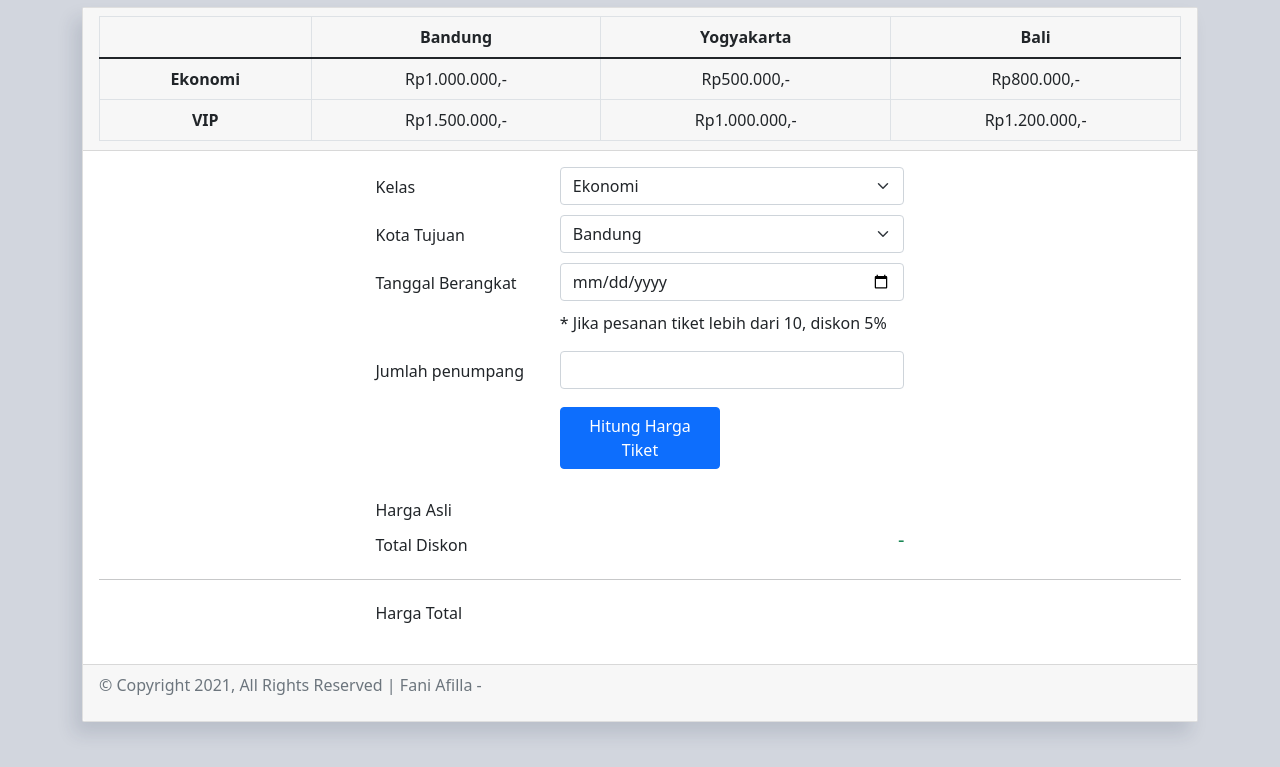
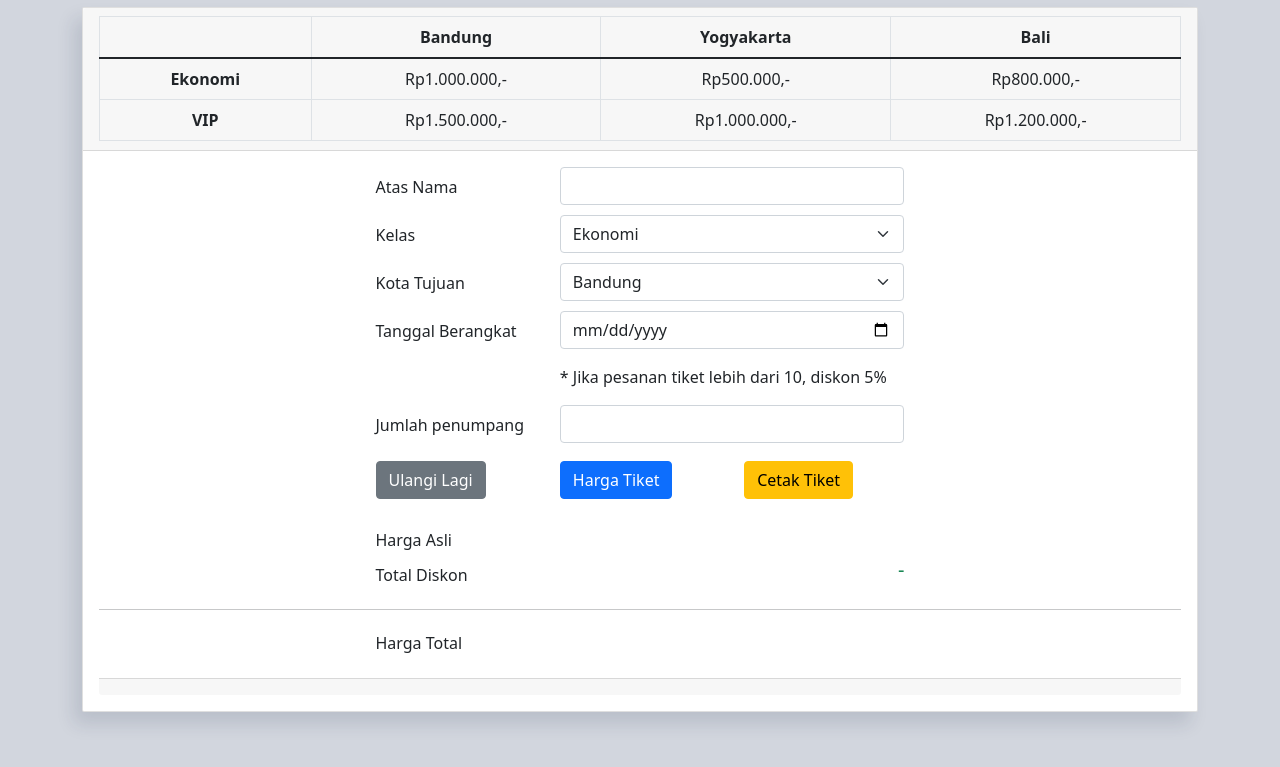
Before and after one commit to FaniAf/Tiket_Pernerbangan-Banyuwangi, a plain HTML site: page index.html in a window 1280 px wide. Shown: the part 145-912 px from the top of the page. Drawn offline with nearby package versions, Linux system fonts and the light colour scheme.

Commit message:
Update index.html

```diff
--- a/index.html
+++ b/index.html
@@ -8,12 +8,13 @@
     <link rel="stylesheet" href="bootstrap.min.css" />
     <link rel="stylesheet" href="style.css" />
 
-    <script src="bootstrap.min.js"></script>
+
   </head>
   <body>
     <div class="auth">
       <div class="container-md">
         <h1 class="text-center"><span>TIKET PESAWAT</span> BANDARA BANYUWANGI</h1>
+
         <!-- start form -->
         <div class="card">
           <div class="card-header">
@@ -43,8 +44,21 @@
             </table>
           </div>
 
+
+
           <div class="card-body">
             <form action="">
+
+              <div class="row justify-content-center">
+                <div class="col-2 pt-2">
+                  <p>Atas Nama </p>
+                </div>
+                <div class="col-4">
+                  <input class="form-control " type="text" id="nama"/>
+                </div>
+              </div>
+
+
               <div class="row justify-content-center">
                 <div class="col-2 pt-2">
                   <p>Kelas</p>
@@ -56,6 +70,8 @@
                   </select>
                 </div>
               </div>
+
+
 
               <div class="row justify-content-center">
                 <div class="col-2 pt-2">
@@ -76,10 +92,14 @@
                 </div>
                 <div class="col-4">
                   <div class="form-group">
-                    <div class='input-group date' id='datetimepicker'>
-                       <input type='date' class="form-control" />
+                    <div class='input-group date' >
+                       <input type='date' class="form-control" id='date'/>
                     </div>
                  </div>
+
+                 <div class="col-8">
+                  <p id="warning" class="text-danger fw-bold"></p>
+                </div>
 
                 </div>
               </div>
@@ -96,20 +116,30 @@
                   <p>Jumlah penumpang </p>
                 </div>
                 <div class="col-4">
-                  <input class="form-control form-control " type="number" id="jumlahTiket"/>
+                  <input class="form-control " type="number" id="jumlahTiket"/>
                 </div>
               </div>
 
-              <div class="row justify-content-center pt-2">
+              <div class="row justify-content-center pt-2 tombol">
 
                 <div class="col-2">
-                  <button type="button" class="btn btn-primary" id="buttonHitungTiket"> Hitung Harga Tiket</button>
+                  <button type="reset" class="btn btn-secondary">Ulangi Lagi</button>
                 </div>
-              </div>
+
+                <div class="col-2">
+                  <button type="button" class="btn btn-primary " id="buttonHitungTiket">Harga Tiket</button>
+                </div>
+
+                <div class="col-2">
+                  <button type="button" class="btn btn-warning" onclick="buktipesan()">Cetak Tiket</button>
+                </div>
+
+             </div>
+
+
 
 
                <!-- start Total -->
-
 
                <div class="row justify-content-center pt-4">
                 <div class="col-2 pt-2">
@@ -139,29 +169,29 @@
                   <h5 class="text-success" id="total"></h5>
                 </div>
               </div>
-              <div class="row">
+
+              <div class="row justify-content-center">
+
                 <div class="col text-center">
-                  <p class="text-danger" id="hasil"></p>
+                  <p class="text-danger text-center" id="hasil"></p>
                 </div>
               </div>
-            </form>
-          </div>
+
+
+
          <!-- end form -->
+          <!-- star footer -->
+        <div class="card-footer text-muted" id="cetak">
 
-        <!-- star footer -->
-     <div class="card-footer text-muted">
-            <div class="row">
-              <div class="col">
-               <p>© Copyright 2021, All Rights Reserved | Fani Afilla -</p>
-              </div>
-            </div>
-          </div>
         </div>
+        <!-- end footer -->
+
+
 
       </div>
     </div>
 </div>
-<!-- end footer -->
+
 
 <script src="script.js"></script>
   </body>
```
